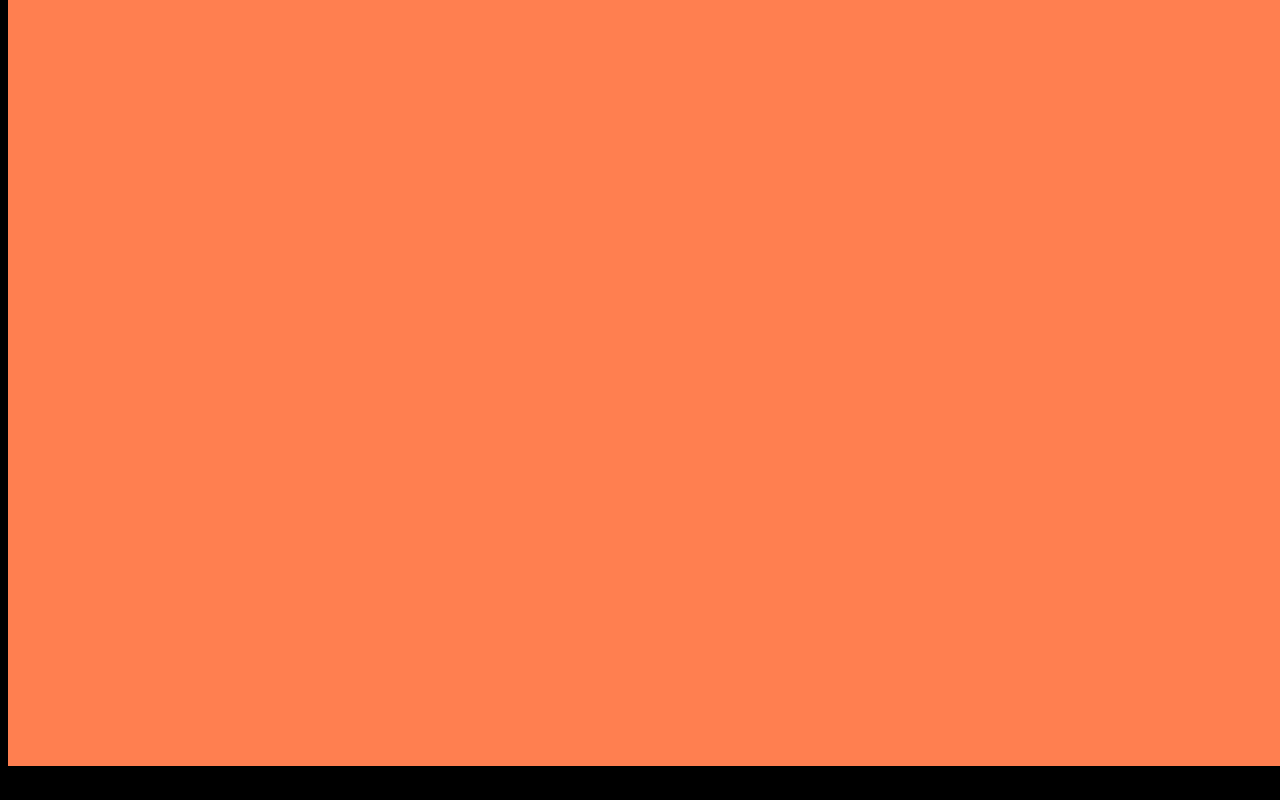
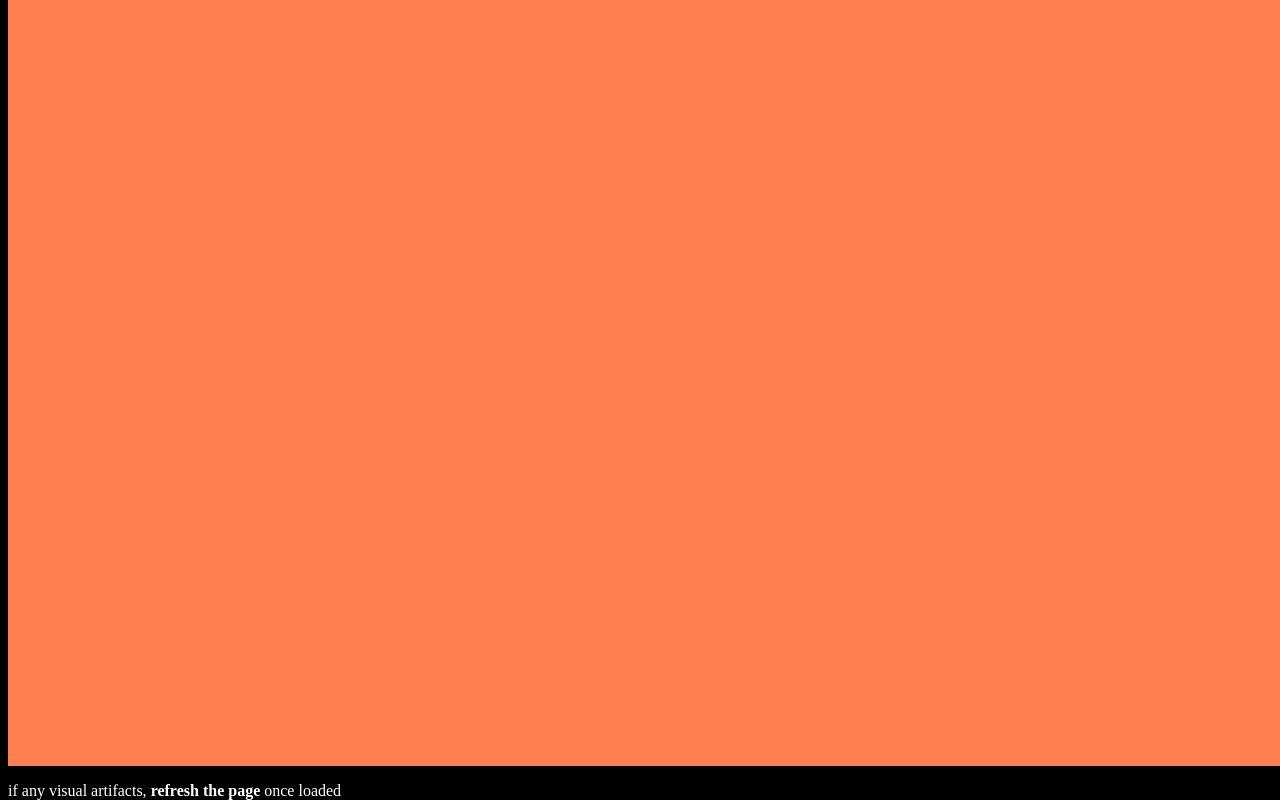
Before and after one commit to padmadevd/web_portfolio, a plain HTML site: page index.html in a window 1280 px wide. Shown: the part 3242-4042 px from the top of the page. Before the commit the page ends 4008 px from the top, so only its background shows below. Drawn offline with Linux system fonts and the light colour scheme.

Commit message:
Update index.html

```diff
--- a/index.html
+++ b/index.html
@@ -93,6 +93,9 @@
         <p class="menu_i" id="menu_i4">etc</p>
     </div>
     <div id="menu_sel"></div>
+
+    <p id="warn">if any visual artifacts, <b id="warn_in">refresh the page</b> once loaded</p>
+
 </body>
 </html>
 <script src="./jquery.min.js" defer></script>
```
